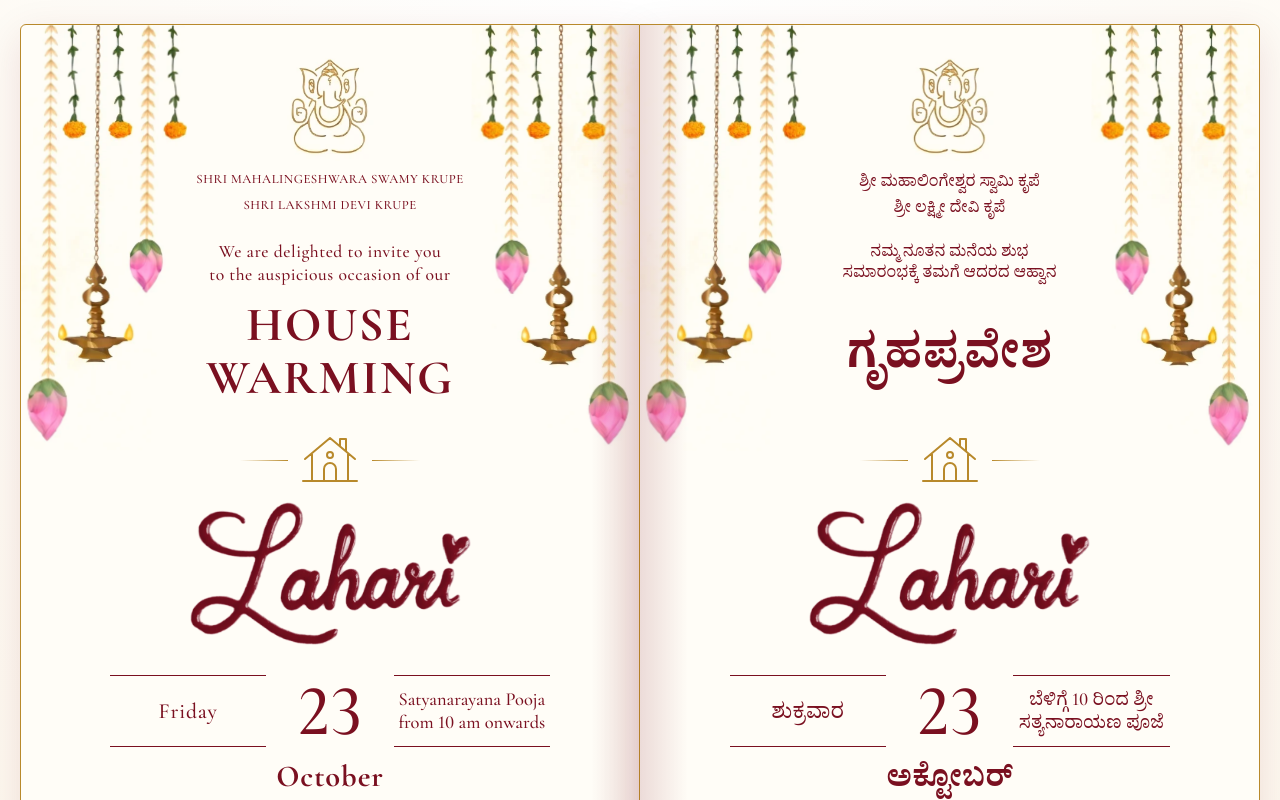
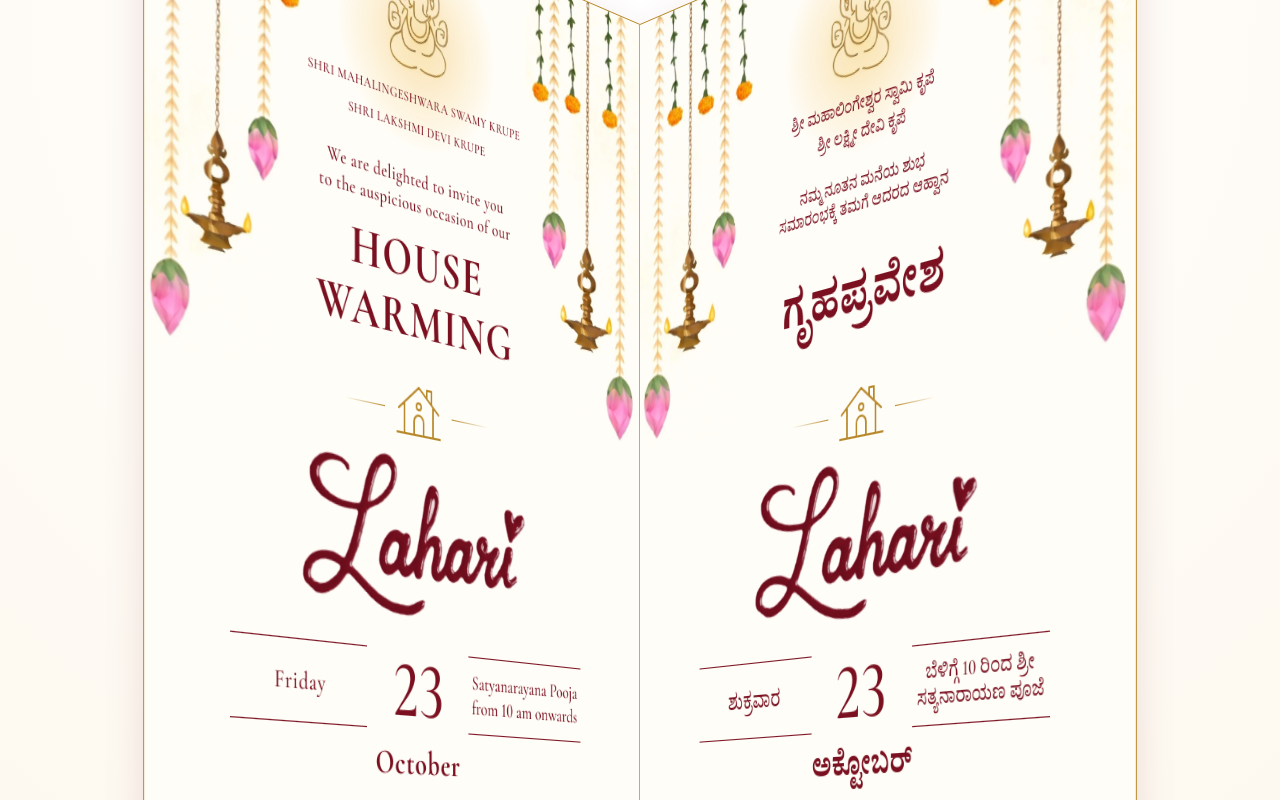
Before and after one commit to manishonai/hwc, a React (Vite) app: page / in a window 1280 px wide. Shown: the top 800 px of the page. Built offline with nearby package versions, Linux system fonts and the light colour scheme.

Commit message:
Add halo, icon draw-in, underline and phone opening animations
Also re-centres the header, which the one-line deity names had pushed
off centre.

```diff
--- a/src/App.jsx
+++ b/src/App.jsx
@@ -74,8 +74,8 @@ function Page({ lang }) {
         <p className="house">
           <span className="home">
             <svg viewBox="0 0 64 64" aria-hidden="true">
-              <path d="M7 31 32 10l25 21M14 26v27M50 26v27M5 53h54M42 18.400V11h6v12.400M26 53V41a6 6 0 0 1 12 0v12" />
-              <circle cx="32" cy="27" r="3" />
+              <path pathLength="1" d="M7 31 32 10l25 21M14 26v27M50 26v27M5 53h54M42 18.400V11h6v12.400M26 53V41a6 6 0 0 1 12 0v12" />
+              <circle pathLength="1" cx="32" cy="27" r="3" />
             </svg>
           </span>
           <img src={lahari} alt={t.house} width="733" height="372" />
--- a/src/index.css
+++ b/src/index.css
@@ -93,6 +93,8 @@ body {
 /* Sits in the gap between the garlands and is at least as tall as they hang */
 header {
   display: grid;
+  /* Stops the one-line deity names from widening the column and pushing everything off centre */
+  grid-template-columns: minmax(0, 1fr);
   align-content: center;
   width: 50%;
   min-height: calc(80 * var(--u));
@@ -105,7 +107,7 @@ header {
   justify-self: center;
   gap: 6px;
   line-height: 1.25;
-  font-size: clamp(.5rem, 2.75 * var(--u), .8rem);
+  font-size: clamp(.44rem, 2.5 * var(--u), .8rem);
   letter-spacing: .04em;
   text-transform: uppercase;
   white-space: nowrap;
@@ -312,6 +314,27 @@ address { font-style: normal; }
   header > :nth-child(3) { animation-delay: .4s; }
   header > :nth-child(4) { animation-delay: .6s; }
   header > :nth-child(5) { animation-delay: .9s; }
+  /* Soft halo behind Ganesha, like lamp light */
+  header { position: relative; }
+  header::before {
+    content: "";
+    position: absolute;
+    top: 0;
+    left: 50%;
+    width: calc(34 * var(--u));
+    max-width: 200px;
+    aspect-ratio: 1;
+    translate: -50% 0;
+    border-radius: 50%;
+    background: radial-gradient(closest-side, rgba(242, 190, 80, .45), transparent);
+    animation: glow 5s ease-in-out infinite alternate;
+    pointer-events: none;
+  }
+  /* pathLength="1" on the shapes lets one dash length draw any of them */
+  .home svg > * {
+    stroke-dasharray: 1;
+    animation: draw 1.8s 1.1s ease-in-out both;
+  }
   .map { transition: background .2s, translate .2s; }
   .map:hover { translate: 0 -2px; }
   .garland {
@@ -321,6 +344,26 @@ address { font-style: normal; }
   /* Half a cycle apart so the two sides do not swing in lockstep */
   .garland.right { animation-delay: -3.5s; }
 
+  /* The spread opens flat from a half-closed book, each page hinged on the spine */
+  @media (min-width: 1000px) {
+    .booklet { transform-style: preserve-3d; }
+    .card {
+      transform-origin: right;
+      animation: fade .9s ease-out both, open 1.4s cubic-bezier(.2, .7, .2, 1) both;
+      --from: 50deg;
+    }
+    .card:last-child {
+      transform-origin: left;
+      --from: -50deg;
+    }
+    .card::after { animation: fade 1.4s .7s ease-out both; }
+  }
+
+  /* On phones the single leaf turns to face the reader. Uses rotate, not transform, so the language flip is left alone */
+  @media (max-width: 999.98px) {
+    .booklet { animation: turn-in 1.3s cubic-bezier(.2, .7, .2, 1) both; }
+  }
+
   /* Scroll-linked, so anything already on screen at load is simply shown */
   @supports (animation-timeline: view()) {
     .card > :not(header, .garland) {
@@ -328,7 +371,27 @@ address { font-style: normal; }
       animation-timeline: view();
       animation-range: entry 0% entry 70%;
     }
+    h2::after {
+      animation: grow linear both;
+      animation-timeline: view();
+      animation-range: entry 50% cover 30%;
+    }
   }
+}
+@keyframes glow {
+  from { opacity: .35; }
+}
+@keyframes draw {
+  from { stroke-dashoffset: 1; }
+}
+@keyframes grow {
+  from { scale: 0 1; }
+}
+@keyframes turn-in {
+  from { rotate: y -40deg; }
+}
+@keyframes open {
+  from { transform: rotateY(var(--from)); }
 }
 @keyframes fade {
   from { opacity: 0; }
```
